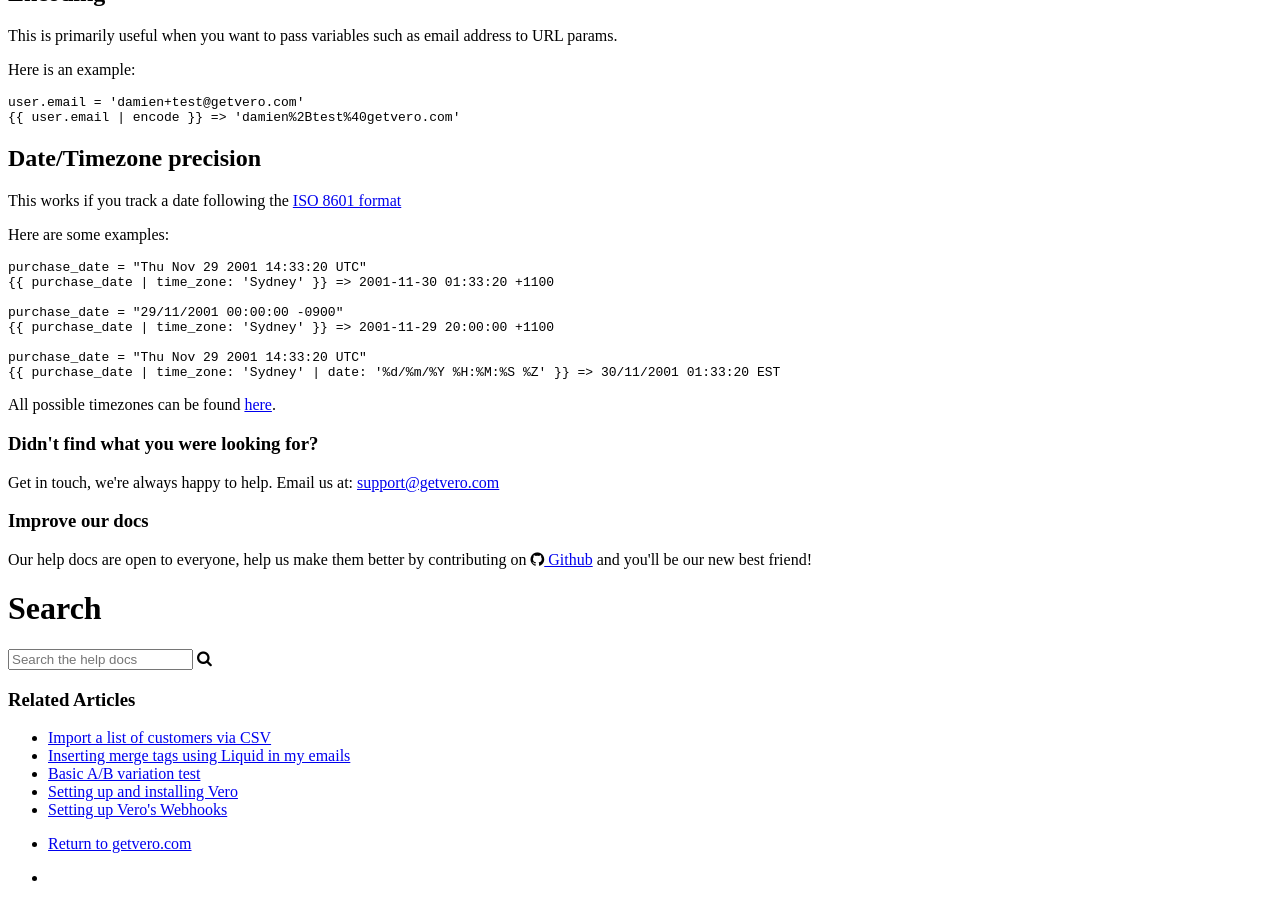
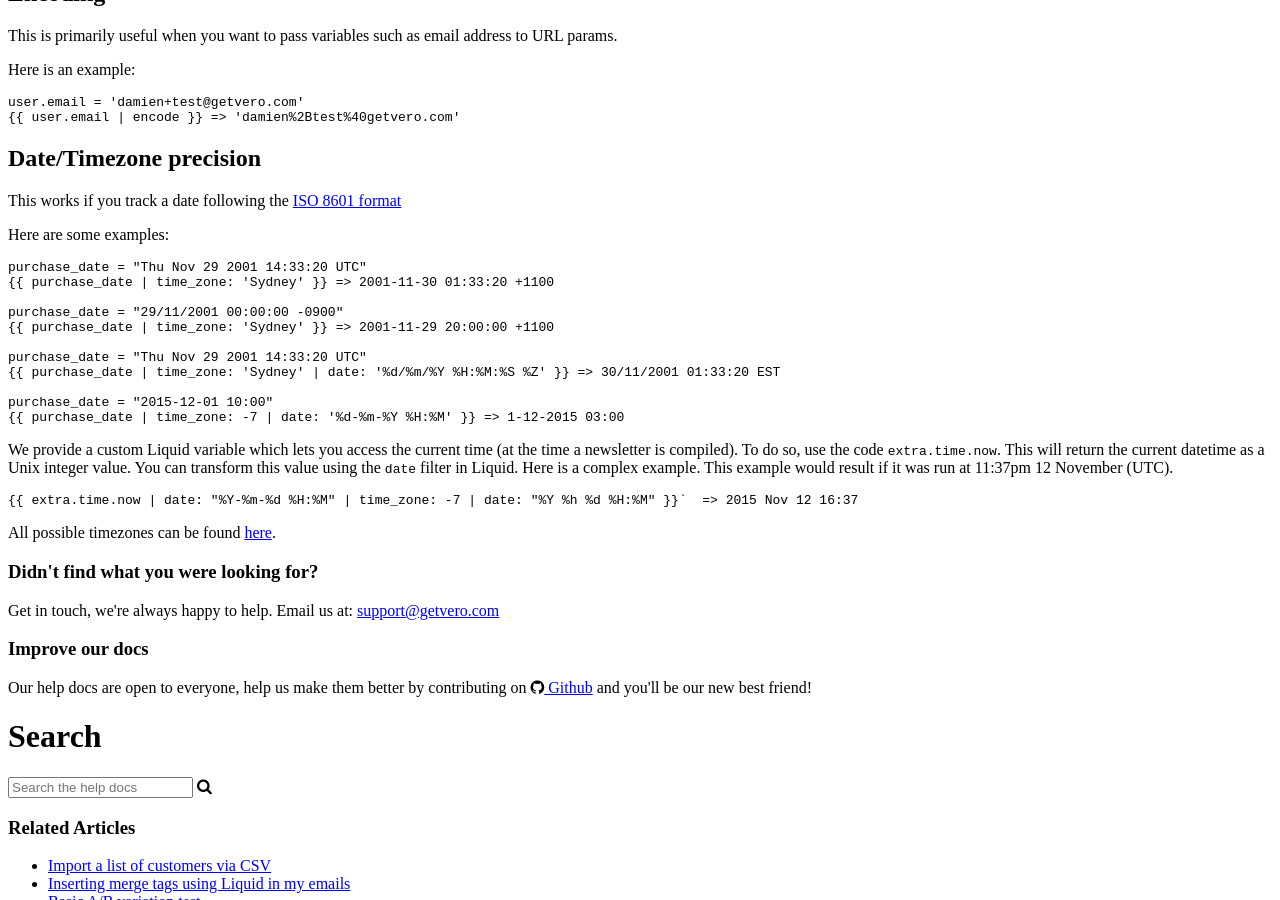
Before and after one commit to willegan/getvero.github.io, a Jekyll site: the page built from _articles/list-of-liquid-functions-dynamic-templating-variables.md, in a window 1280 px wide and 900 px high, scrolled down 1029 px. Built offline with Jekyll 4.4.1, drawn with Linux system fonts in a browser that asks for light colours; nearby versions of some CDN libraries; a script that is not in the unit is left out; comment, search, counter and statistics services are not loaded.

Commit message:
Add details for timezone filtering with integers

```diff
--- a/_articles/list-of-liquid-functions-dynamic-templating-variables.md
+++ b/_articles/list-of-liquid-functions-dynamic-templating-variables.md
@@ -63,6 +63,16 @@ Here are some examples:
 
 	purchase_date = "Thu Nov 29 2001 14:33:20 UTC"
 	{{ purchase_date | time_zone: 'Sydney' | date: '%d/%m/%Y %H:%M:%S %Z' }} => 30/11/2001 01:33:20 EST
+
+	purchase_date = "2015-12-01 10:00"
+	{{ purchase_date | time_zone: -7 | date: '%d-%m-%Y %H:%M' }} => 1-12-2015 03:00
+	{% endraw %}
+
+We provide a custom Liquid variable which lets you access the current time (at the time a newsletter is compiled). To do so, use the code `extra.time.now`. This will return the current datetime as a Unix integer value. You can transform this value using the `date` filter in Liquid. Here is a complex example. This example would result if it was run at 11:37pm 12 November (UTC).
+
+	{% raw %}
+	{{ extra.time.now | date: "%Y-%m-%d %H:%M" | time_zone: -7 | date: "%Y %h %d %H:%M" }}`
+ => 2015 Nov 12 16:37
 	{% endraw %}
 
 All possible timezones can be found [here](http://apidock.com/rails/TimeZone).
```
